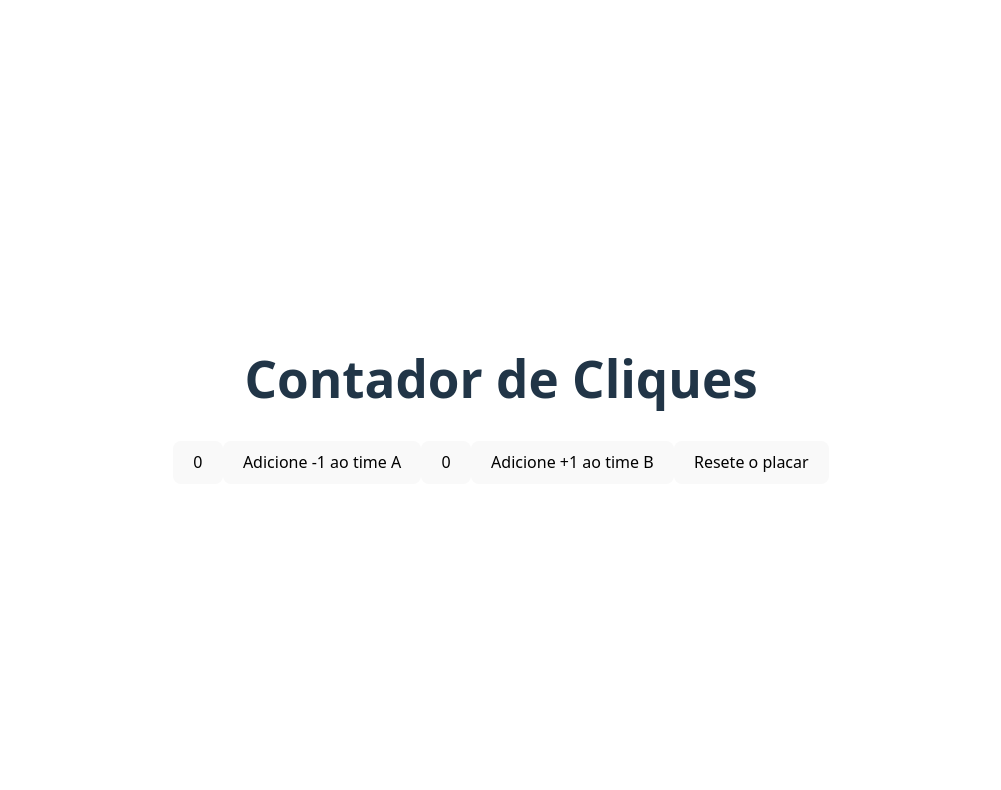
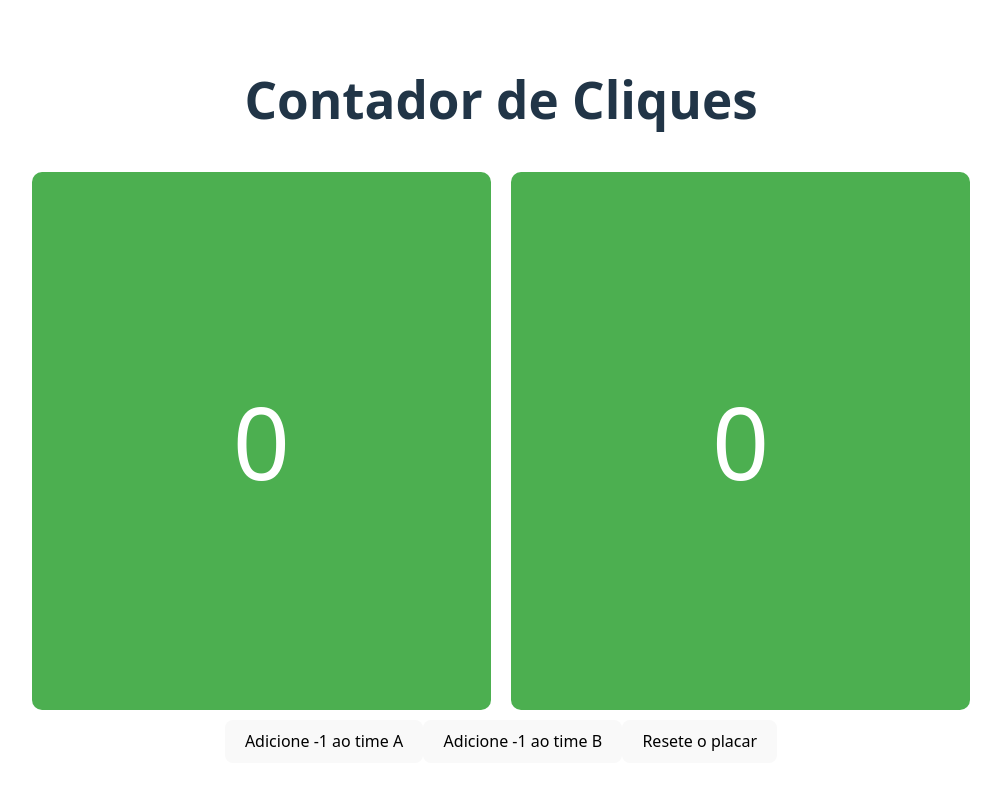
Before and after one commit to renatojo/react-click-counter, a React (Vite) app in the folder react-click-counter/: page / in a window 1280 px wide. Shown: the top 790 px of the page, without its empty margins (139-1140 px from the left). Built offline with nearby package versions, Linux system fonts and the light colour scheme.

Commit message:
modificação no css do contador

```diff
--- a/react-click-counter/src/components/Counter.jsx
+++ b/react-click-counter/src/components/Counter.jsx
@@ -1,4 +1,5 @@
 import { useState } from "react"
+import './CounterCss.css'
 
 const Counter = () => {
     const [estado1, setEstado1] = useState(0);
@@ -9,11 +10,14 @@ const Counter = () => {
             <main>
 
             <h1>Contador de Cliques</h1>
-            <button onClick={() => setEstado1(estado1 + 1)}>{estado1}</button>
-            <button onClick={() => setEstado1(estado1 - 1)}>Adicione -1 ao time A</button>
+            <div id="DivContadorPrincipal">
 
-            <button onClick={() => setEstado2(estado2 + 1)}>{estado2}</button>
-            <button onClick={() => setEstado2(estado2 - 1)}>Adicione +1 ao time B</button>
+            <button class="ContadorPrincipal" onClick={() => setEstado1(estado1 + 1)}>{estado1}</button>
+            <button class="ContadorPrincipal" onClick={() => setEstado2(estado2 + 1)}>{estado2}</button>
+
+            </div>
+            <button  onClick={() => setEstado1(estado1 - 1)}>Adicione -1 ao time A</button>
+            <button onClick={() => setEstado2(estado2 - 1)}>Adicione -1 ao time B</button>
             <button onClick={() => {
                  setEstado2(0);
                  setEstado1(0);
--- a/react-click-counter/src/components/CounterCss.css
+++ b/react-click-counter/src/components/CounterCss.css
@@ -0,0 +1,13 @@
+#DivContadorPrincipal{
+    display: flex;
+}
+
+.ContadorPrincipal {
+    font-size: 100px;      /* tamanho do texto */
+    padding: 200px;     /* espaço interno do botão */
+    margin: 10px;
+    border-radius: 10px;    /* cantos arredondados */
+    background-color: #4CAF50; /* cor de fundo */
+    color: white;           /* cor do texto */
+    cursor: pointer;
+}
```
